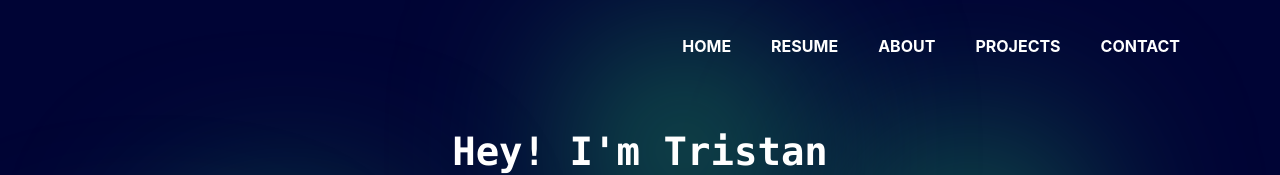
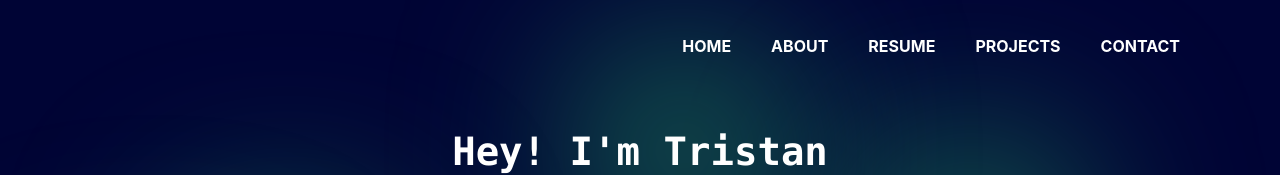
Before and after one commit to Tristanv0/Tristanv0.github.io, a React (Create React App) app in the folder portfolio-website/: page / in a window 1280 px wide. Shown: the top 175 px of the page. Built offline with nearby package versions, Linux system fonts and the light colour scheme.

Commit message:
created different event on each hypertext

```diff
--- a/portfolio-website/src/components/navbar/Navbar.js
+++ b/portfolio-website/src/components/navbar/Navbar.js
@@ -1,15 +1,15 @@
 import React from 'react';
 import './Navbar.css';
 
-const Navbar = ({ onClick }) => {
+const Navbar = ({ onHomeClick, onResumeClick, onAboutClick, onProjectsClick, onContactClick }) => {
     return (
         <nav>
             <ul>
-                <li><a href='/' onClick={(event) => onClick(event)}>Home</a></li>
-                <li><a href='/resume' onClick={(event) => onClick(event)}>Resume</a></li>
-                <li><a href='/about' onClick={(event) => onClick(event)}>About</a></li>
-                <li><a href='/projects' onClick={(event) => onClick(event)}>Projects</a></li>
-                <li><a href='/contact' onClick={(event) => onClick(event)}>Contact</a></li>
+                <li><a href='/' onClick={onHomeClick}>Home</a></li>
+                <li><a href='/about' onClick={onAboutClick}>About</a></li>
+                <li><a href='/resume' onClick={onResumeClick}>Resume</a></li>
+                <li><a href='/projects' onClick={onProjectsClick}>Projects</a></li>
+                <li><a href='/contact' onClick={onContactClick}>Contact</a></li>
             </ul>
         </nav>
     );
```
